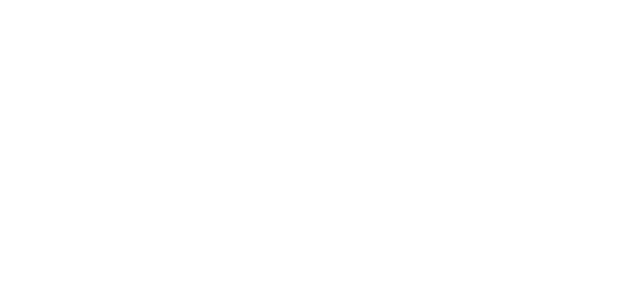
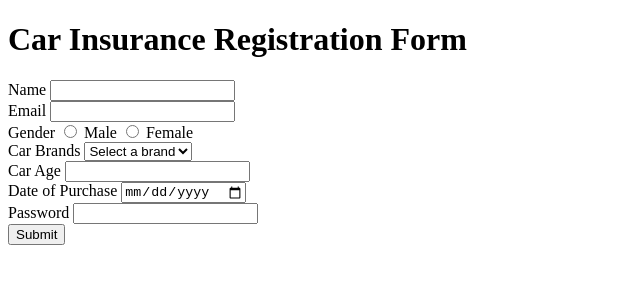
Before and after one commit to acciojob/car-insurance-form-manjumg, a website: page main.html in a window 1280 px wide. Shown: the whole page, without its empty margins (0-640 px from the left). Drawn offline with Linux system fonts and the light colour scheme.

Commit message:
created a submission

```diff
--- a/main.html
+++ b/main.html
@@ -1,16 +1,60 @@
 <!DOCTYPE html>
+<html lang="en">
+<head>
+    <meta charset="UTF-8">
+    <meta name="viewport" content="width=device-width, initial-scale=1.0">
+    <title>Car Insurance Registration</title>
+</head>
+<body>
+    <h1>Car Insurance Registration Form</h1>
 
-<html>
+    <form method="POST" action="/submit">
+        <div>
+            <label for="name">Name</label>
+            <input type="text" id="name" name="name" required>
+        </div>
 
-<head>
-	<link rel="stylesheet" href="styles.css">
-</head>
+        <div>
+            <label for="email">Email</label>
+            <input type="email" id="email" name="email" required>
+        </div>
 
-<body>
-	<!-- the entire body must be written by student -->
-    <script type="text/javascript" src="./script.js">
-</script>
+        <div>
+            <label>Gender</label>
+            <input type="radio" id="gender-male" name="gender" value="male" required>
+            <label for="gender-male">Male</label>
+            <input type="radio" id="gender-female" name="gender" value="female" required>
+            <label for="gender-female">Female</label>
+        </div>
 
+        <div>
+            <label for="cars">Car Brands</label>
+            <select id="cars" name="cars">
+                <option value="">Select a brand</option>
+                <option value="BMW">BMW</option>
+                <option value="Audi">Audi</option>
+                <option value="Mercedez">Mercedez</option>
+            </select>
+        </div>
+
+        <div>
+            <label for="carage">Car Age</label>
+            <input type="number" id="carage" name="carage" required>
+        </div>
+
+        <div>
+            <label for="dop">Date of Purchase</label>
+            <input type="date" id="dop" name="dop" required>
+        </div>
+
+        <div>
+            <label for="password">Password</label>
+            <input type="password" id="password" name="password" required>
+        </div>
+
+        <div>
+            <button type="submit">Submit</button>
+        </div>
+    </form>
 </body>
-
 </html>
```
